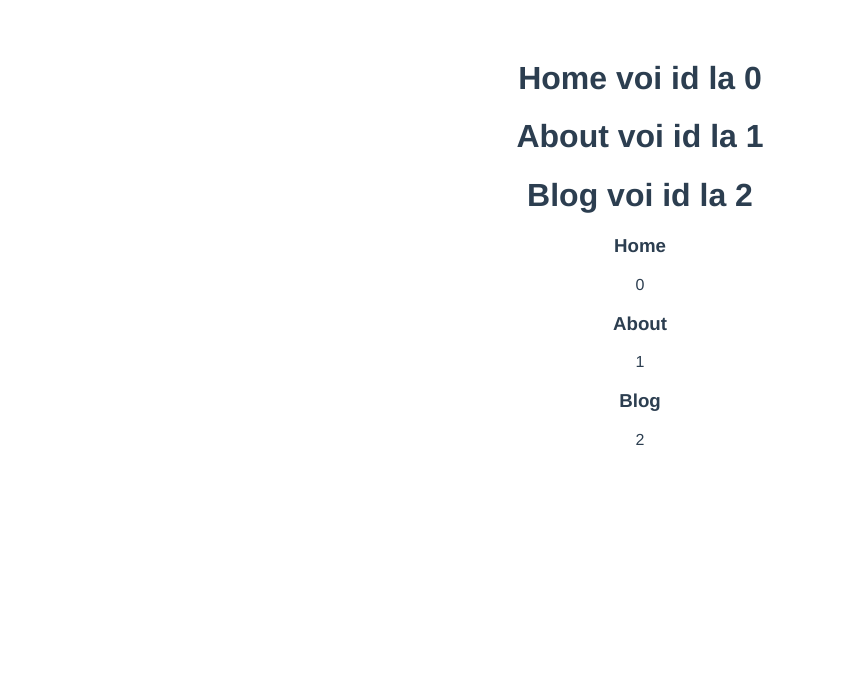
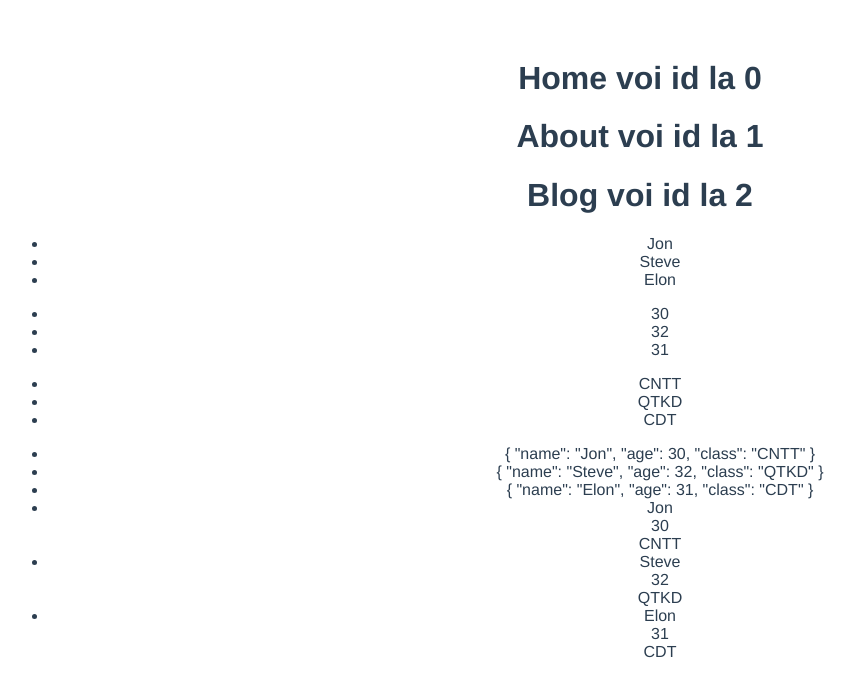
Before and after one commit to owentr1369/learning-vue2-ep3p4, a Vue app: page / in a window 1280 px wide. Shown: the top 696 px of the page, without its empty margins (0-853 px from the left). Built offline with nearby package versions, Linux system fonts and the light colour scheme.

Commit message:
ep3 part 7

```diff
--- a/src/App.vue
+++ b/src/App.vue
@@ -1,10 +1,21 @@
 <template>
   <div id="app">
     <h1 v-for="(menu, i) in menus" :key="i">{{ menu }} voi id la {{ i }}</h1>
-    <div v-for="(menu, index) in menus" :key="index">
-      <h3>{{ menu }}</h3>
-      <p>{{ index }}</p>
-    </div>
+    <ul>
+      <li v-for="student in students" :key="student">{{ student.name }}</li>
+    </ul>
+    <ul>
+      <li v-for="student in students" :key="student">{{ student.age }}</li>
+    </ul>
+    <ul>
+      <li v-for="student in students" :key="student">{{ student.class }}</li>
+    </ul>
+    <ul>
+      <li v-for="value in students" :key="value">{{ value }}</li>
+      <li v-for="student in students" :key="student">
+        <div v-for="value in student" :key="value">{{ value }}</div>
+      </li>
+    </ul>
   </div>
 </template>
 
@@ -16,6 +27,11 @@ export default {
   data() {
     return {
       menus: ["Home", "About", "Blog"],
+      students: [
+        { name: "Jon", age: 30, class: "CNTT" },
+        { name: "Steve", age: 32, class: "QTKD" },
+        { name: "Elon", age: 31, class: "CDT" },
+      ],
     };
   },
   methods: {},
```
